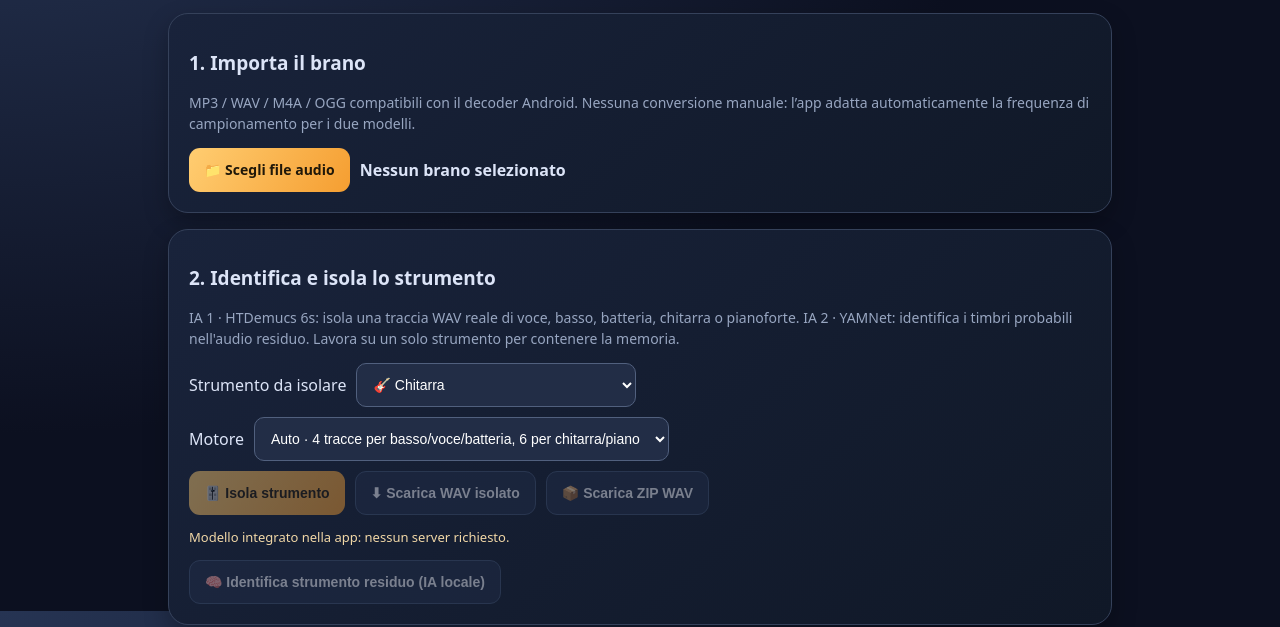
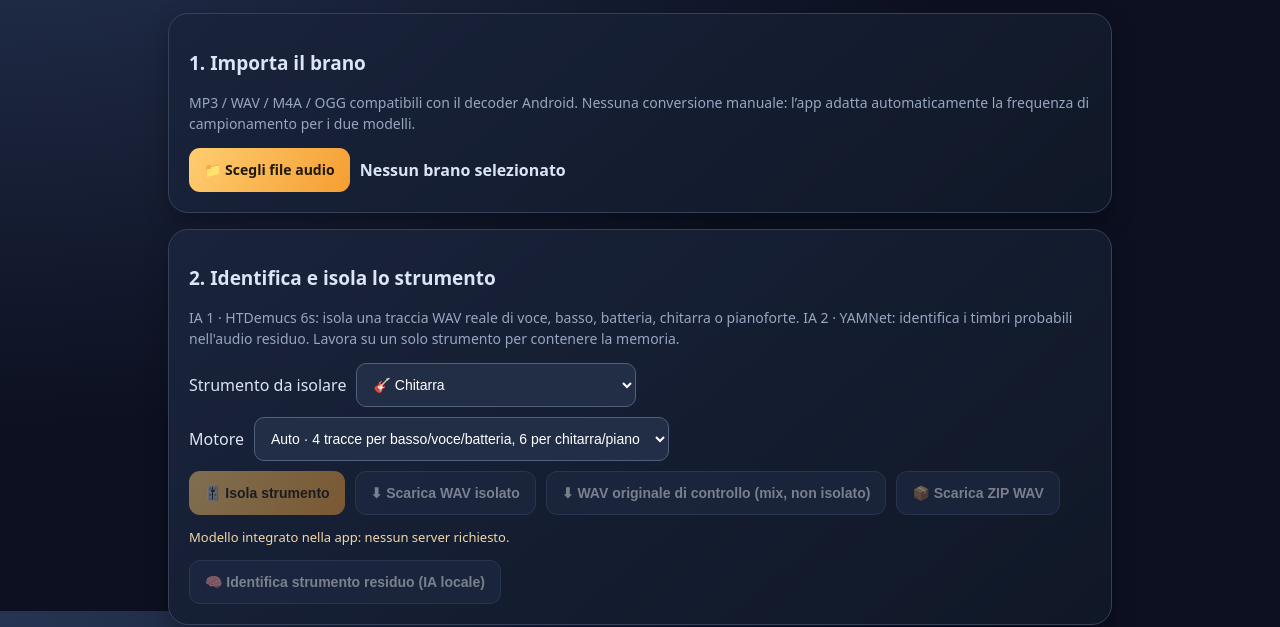
Before and after one commit to Frak89/AmpySongScriber, a website built with Vite: page unified/index.html in a window 1280 px wide. Shown: the part 189-816 px from the top of the page. Built offline with nearby package versions, Linux system fonts and the light colour scheme; what @capacitor/core, @capacitor/filesystem would draw is missing.

Commit message:
Rev14 add diagnostic original full-length WAV reference export to distinguish source decoding from silent stem isolation

```diff
--- a/unified/index.html
+++ b/unified/index.html
@@ -56,7 +56,7 @@ footer{font-size:11px;color:#9ca5b8;text-align:center;padding:28px 8px}
  <option value="six">Sperimentale · 6 tracce (molta RAM)</option>
  </select>
 </div>
-<div class="actions"><button id="separate" disabled>🎚️ Isola strumento</button><button id="wavSelected" class="secondary" disabled>⬇ Scarica WAV isolato</button><button id="cancel" class="secondary" hidden>✕ Annulla</button><button id="zipall" class="secondary" disabled>📦 Scarica ZIP WAV</button></div>
+<div class="actions"><button id="separate" disabled>🎚️ Isola strumento</button><button id="wavSelected" class="secondary" disabled>⬇ Scarica WAV isolato</button><button id="wavReference" class="secondary" disabled>⬇ WAV originale di controllo (mix, non isolato)</button><button id="cancel" class="secondary" hidden>✕ Annulla</button><button id="zipall" class="secondary" disabled>📦 Scarica ZIP WAV</button></div>
 <progress id="progress" value="0" max="100" style="display:none"></progress><p id="status" role="status">Modello integrato nella app: nessun server richiesto.</p><div id="tracks"></div><div class="actions" style="margin-top:12px"><button id="identify" class="secondary" disabled>🧠 Identifica strumento residuo (IA locale)</button></div><div id="instrumentResults" class="sub" aria-live="polite"></div></section>
 <section class="card"><h2>3. Crea note e spartito dello strumento</h2><p class="sub">IA musicale · Basic Pitch trascrive solo la traccia isolata selezionata. Un filtro specifico per lo strumento riduce note fuori estensione e duplicazioni. L’esportazione PDF/MusicXML resta modificabile; la batteria richiede ancora un modello di trascrizione ritmica dedicato.</p>
 <div class="actions"><select id="trackselect" aria-label="Traccia da trascrivere"><option value="original">Brano originale</option></select><button id="transcribe" disabled>🎼 Crea spartito</button></div>
```
